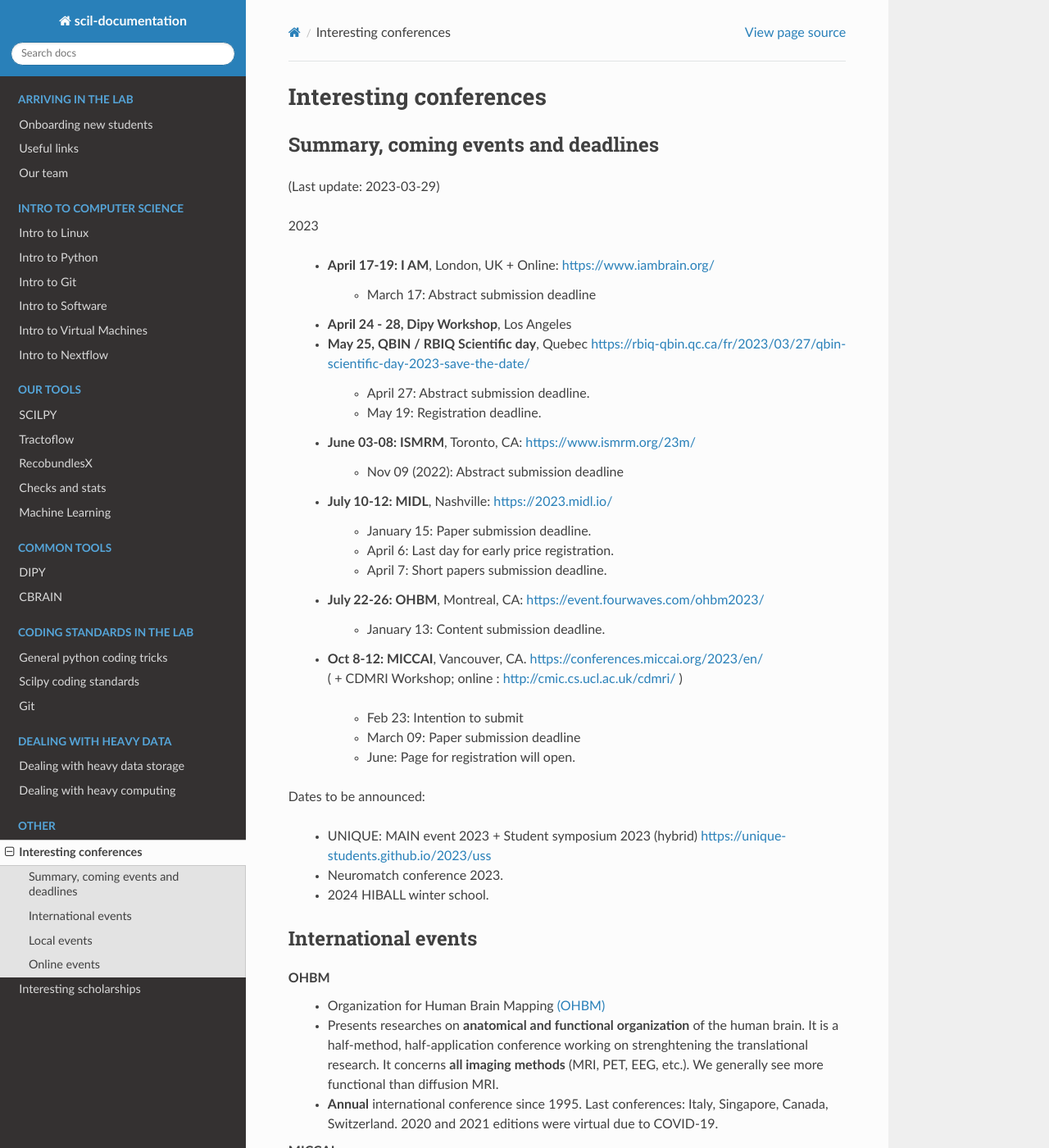
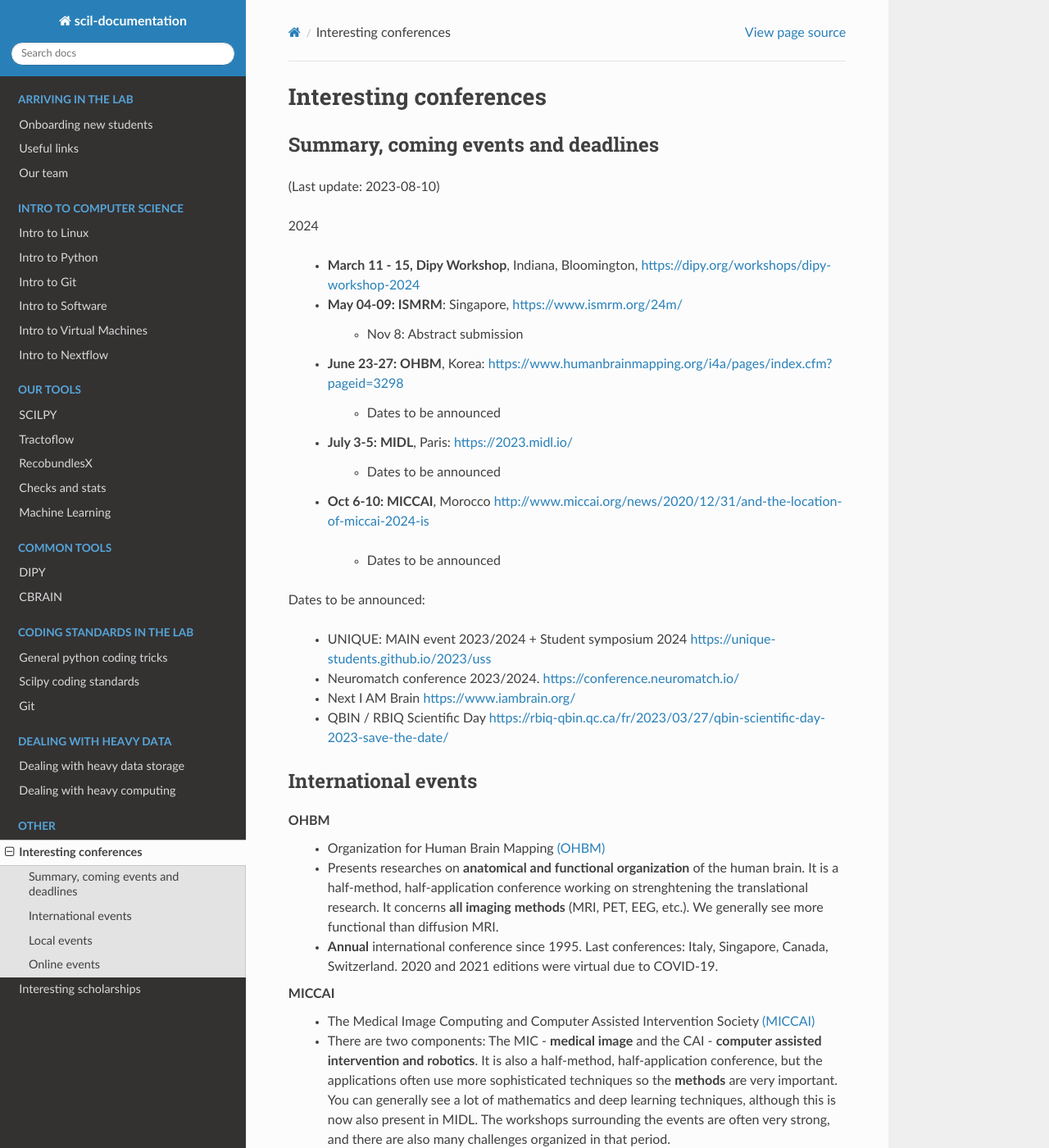
Before and after one commit to scilus/scil-documentation, a Sphinx documentation site: the page built from source/other/conferences.rst, in a window 1280 px wide and 1400 px high. Shown: the whole window at 82% size. Built offline with Sphinx 7.4.7 and the Read the Docs theme 2.0.0, drawn with Linux system fonts in a browser that asks for light colours; some of the changed text lies outside the part shown.

Commit message:
Update conferences

```diff
--- a/source/other/conferences.rst
+++ b/source/other/conferences.rst
@@ -8,47 +8,35 @@ Interesting conferences
 Summary, coming events and deadlines
 ------------------------------------
 
-(Last update: 2023-03-29)
+(Last update: 2023-08-10)
 
-2023
 
-    - **April 17-19: I AM**, London, UK + Online: https://www.iambrain.org/
+2024
 
-        - March 17: Abstract submission deadline
+    - **March 11 - 15, Dipy Workshop**, Indiana, Bloomington, https://dipy.org/workshops/dipy-workshop-2024
 
-    - **April 24 - 28, Dipy Workshop**, Los Angeles
+    - **May 04-09: ISMRM**: Singapore, https://www.ismrm.org/24m/
 
-    - **May 25, QBIN / RBIQ Scientific day**, Quebec https://rbiq-qbin.qc.ca/fr/2023/03/27/qbin-scientific-day-2023-save-the-date/
+        - Nov 8: Abstract submission
 
-        - April 27: Abstract submission deadline.
-        - May 19: Registration deadline.
+    - **June 23-27: OHBM**, Korea: https://www.humanbrainmapping.org/i4a/pages/index.cfm?pageid=3298
 
-    - **June 03-08: ISMRM**, Toronto, CA: https://www.ismrm.org/23m/
+        - Dates to be announced
 
-        - Nov 09 (2022): Abstract submission deadline
+    - **July 3-5: MIDL**, Paris: https://2023.midl.io/
 
-    - **July 10-12: MIDL**, Nashville: https://2023.midl.io/
+        - Dates to be announced
 
-        - January 15: Paper submission deadline.
-        - April 6: Last day for early price registration.
-        - April 7: Short papers submission deadline.
+    - | **Oct 6-10: MICCAI**, Morocco http://www.miccai.org/news/2020/12/31/and-the-location-of-miccai-2024-is
 
-    - **July 22-26: OHBM**, Montreal, CA: https://event.fourwaves.com/ohbm2023/
-
-        - January 13: Content submission deadline.
-
-    - | **Oct 8-12: MICCAI**, Vancouver, CA. https://conferences.miccai.org/2023/en/
-      | ( + CDMRI Workshop; online : http://cmic.cs.ucl.ac.uk/cdmri/ )
-
-        - Feb 23: Intention to submit
-        - March 09: Paper submission deadline
-        - June: Page for registration will open.
+        - Dates to be announced
 
 Dates to be announced:
 
-    - UNIQUE: MAIN event 2023 + Student symposium 2023 (hybrid) https://unique-students.github.io/2023/uss
-    - Neuromatch conference 2023.
-    - 2024 HIBALL winter school.
+    - UNIQUE: MAIN event 2023/2024 + Student symposium 2024  https://unique-students.github.io/2023/uss
+    - Neuromatch conference 2023/2024. https://conference.neuromatch.io/
+    - Next I AM Brain https://www.iambrain.org/
+    - QBIN / RBIQ Scientific Day https://rbiq-qbin.qc.ca/fr/2023/03/27/qbin-scientific-day-2023-save-the-date/
 
 
 International events
@@ -82,10 +70,10 @@ MIDL
     - **Annual** international conference since 2018. Last conferences: Netherlands, England. MIDL 2020 and 2021 were virtual due to COVID-19.
 
 Dipy workshop
-    - DIPY offers an **annual** workshop which is a good way to get acquainted with DIPY. It is held in Indiana (Indiana University is DIPY's main sponsor) around March. Link here: `2022's workshop <https://dipy.org/workshops/dipy-workshop-2022>`_.
+    - DIPY offers an **annual** workshop which is a good way to get acquainted with DIPY. It is held in Indiana (Indiana University is DIPY's main sponsor) around March.
 
 I AM BRAIN
-    - New association. Their first event will be in April 2023.
+    - New association. Their first event was in April 2023. https://www.iambrain.org/
 
 Local events
 ------------
```
